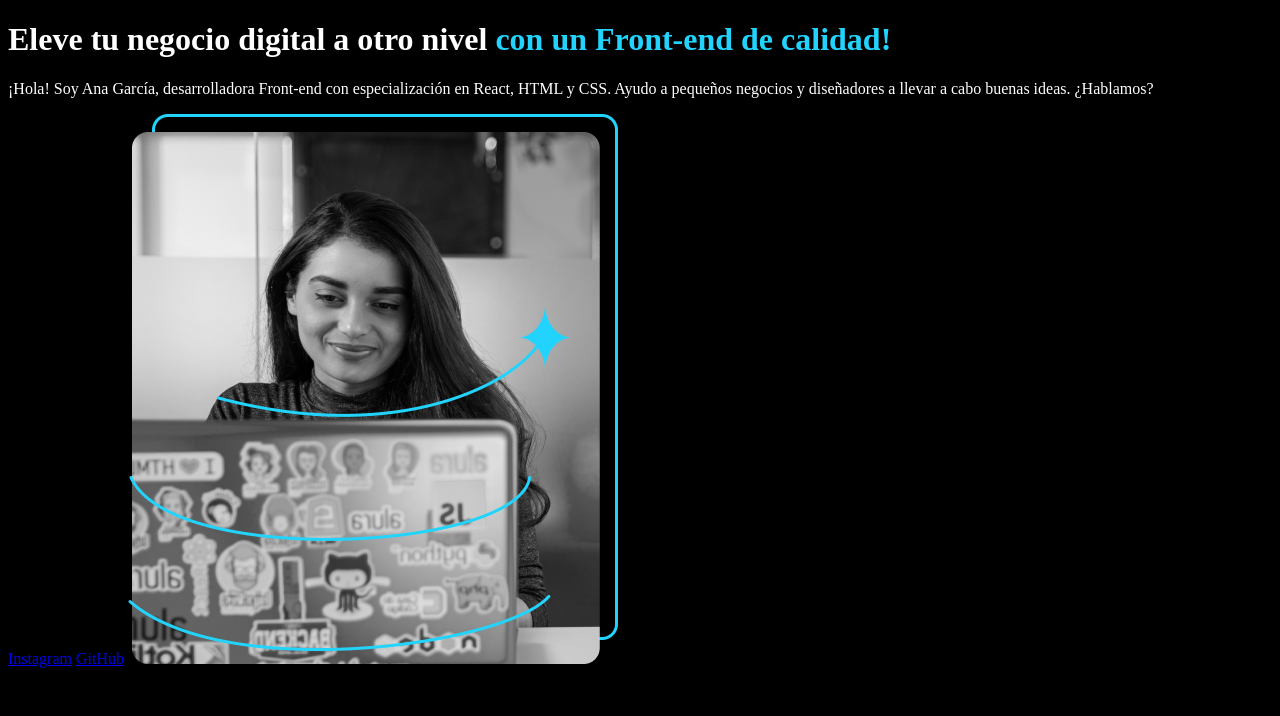
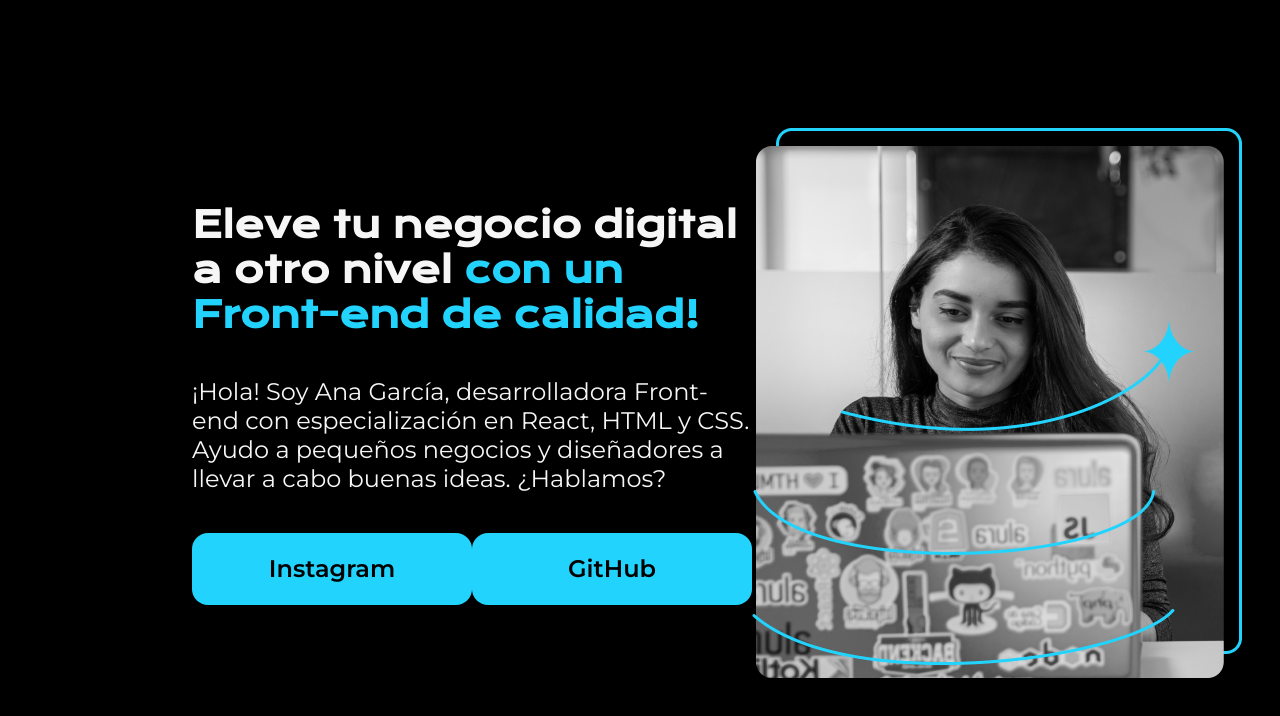
Before and after one commit to JHdzH/Portafolio, a plain HTML site: page index.html in a window 1280 px wide. Drawn offline with nearby package versions, Linux system fonts and the light colour scheme.

Commit message:
Actualiza el index.html y el style.css con class

```diff
--- a/index.html
+++ b/index.html
@@ -2,27 +2,33 @@
 <html lang="es-mx">
 <head>
     <meta charset="UTF-8">
+    <meta http-equiv="X-UA-Compatible" content="IE=edge">
     <meta name="viewport" content="width=device-width, initial-scale=1.0">
     <title>Portafolio</title>
     <link rel="stylesheet" href="style.css">
+
 </head>
 <body>
     <header></header>
-    <main>
-        <h1>
-            Eleve tu negocio digital a otro nivel
-            <strong>
-                con un Front-end de calidad!
-            </strong>
-        </h1>
-        <p>
-            ¡Hola! Soy Ana García, desarrolladora Front-end con especialización en React,
-            HTML y CSS. Ayudo a pequeños negocios y diseñadores a llevar a cabo buenas ideas.
-             ¿Hablamos?
-        </p>
-        <a href="https://www.instagram.com/">Instagram</a>
-        <a href="https://www.github.com/">GitHub</a>
-        <img src="Imagem.png" alt="Imagen de Ana García sentada frente a su escritorio trabajando en su laptop.">
+    <main class="presentacion">
+        <section class="presentacion__contenido">
+            <h1 class="presentacion__contenido__titulo">
+                Eleve tu negocio digital a otro nivel
+                <strong class="titulo-destaque">con un Front-end de calidad!
+                </strong></h1>
+                <p class="presentacion__contenido__texto">¡Hola! Soy Ana García, desarrolladora Front-end con
+                    especialización en React, HTML y CSS. Ayudo a pequeños
+                    negocios y diseñadores a llevar a cabo buenas ideas.
+                    ¿Hablamos?
+
+                </p>
+                <div class="presentacion__enlaces">
+                    <a class="presentacion__enlaces__link" href="https://instagram.com/">Instagram</a>
+                    <a class="presentacion__enlaces__link" href="https://github.com/">GitHub</a>
+                </div>
+
+        </section>
+            <img src="Imagem.png" alt="Foto de Ana García desarrolando un proyecto">
     </main>
     <footer></footer>
 </body>
--- a/style.css
+++ b/style.css
@@ -1,8 +1,61 @@
-body{
-    background-color: black;
-    color: white;
+@import url('https://fonts.googleapis.com/css2?family=Krona+One&family=Montserrat:wght@400;600&display=swap');
+
+
+* {
+    padding: 0;
+    margin:0;
 }
 
-strong{
-    color: #22D4FD;
+body{
+    height: 100vh;
+    box-sizing: border-box;
+    background-color: #000000;
+    color: #F6F6F6;
 }
+
+
+.titulo-destaque {
+    color: #22D4FD; ;
+}
+
+.presentacion {
+    margin: 10% 15%;
+    display: flex;
+    align-items: center;
+    justify-content: space-between;
+}
+
+.presentacion__contenido{
+    width: 615px;
+    display: flex;
+    flex-direction: column;
+    gap: 40px;
+}
+
+.presentacion__contenido__titulo{
+    font-size: 36px;
+    font-family: 'Krona One', sans-serif;
+}
+
+.presentacion__contenido__texto{
+    font-size: 24px;
+    font-family: 'Montserrat', sans-serif;
+}
+
+.presentacion__enlaces{
+    display: flex;
+    justify-content: space-between;
+}
+
+.presentacion__enlaces__link{
+    background-color: #22D4FD;
+    width: 280px;
+    text-align: center;
+    border-radius: 16px;
+    font-size: 24px;
+    font-weight: 600;
+    padding: 21.5px 0;
+    text-decoration: none;
+    color: #000000;
+    font-family: 'Montserrat', sans-serif;
+}
```
